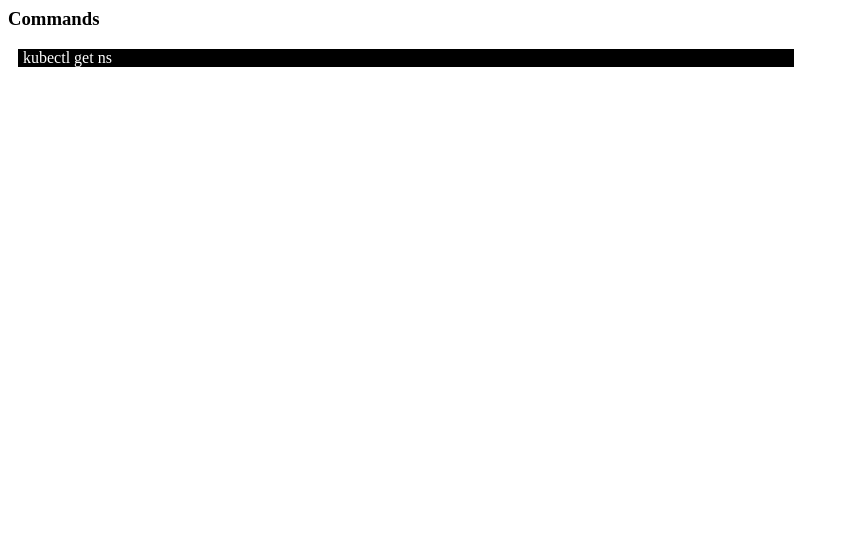
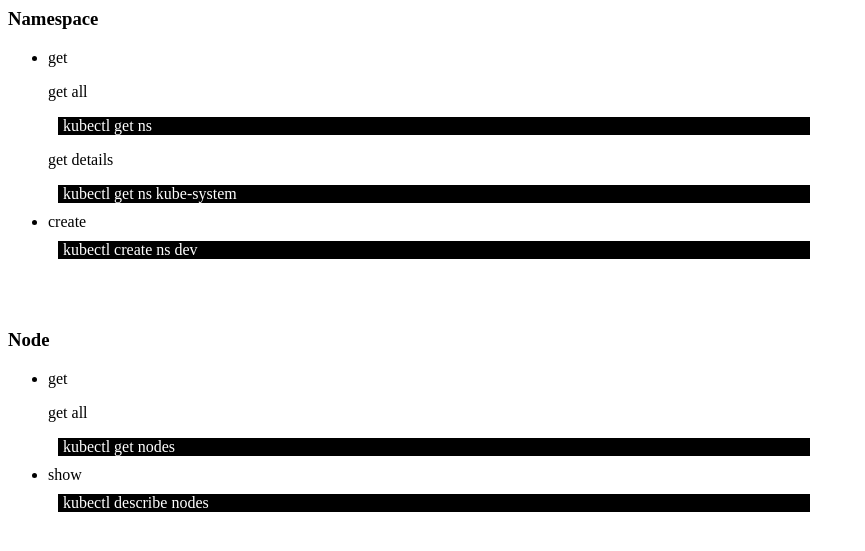
Before and after one commit to czarsir/sir, a Jekyll site: the page built from _posts/system/middleware/2026-05-25-k8s_cmd.html, in a window 1280 px wide. Shown: the top 551 px of the page, without its empty margins (0-865 px from the left). Built offline with Jekyll 4.4.1, drawn with Linux system fonts in a browser that asks for light colours.

Commit message:
[k8s] update

```diff
--- a/_posts/system/middleware/2026-05-25-k8s_cmd.html
+++ b/_posts/system/middleware/2026-05-25-k8s_cmd.html
@@ -5,6 +5,31 @@ layout: addins
 ---
 <h1 id="ttl" hidden>{{ page.title }}</h1>
 
-<h3>Commands</h3>
+<style type="text/css">
+li {
+	margin-top: 10px;
+	margin-bottom: 10px;
+}
+</style>
 
+<h3>Namespace</h3>
+<ul>
+<li>get</li>
+<p>get all<p>
 <div class="cmd">kubectl get ns</div>
+<p>get details<p>
+<div class="cmd">kubectl get ns kube-system</div>
+<li>create</li>
+<div class="cmd">kubectl create ns dev</div>
+</ul>
+
+
+<br><br>
+<h3>Node</h3>
+<ul>
+<li>get</li>
+<p>get all<p>
+<div class="cmd">kubectl get nodes</div>
+<li>show</li>
+<div class="cmd">kubectl describe nodes</div>
+</ul>
```
